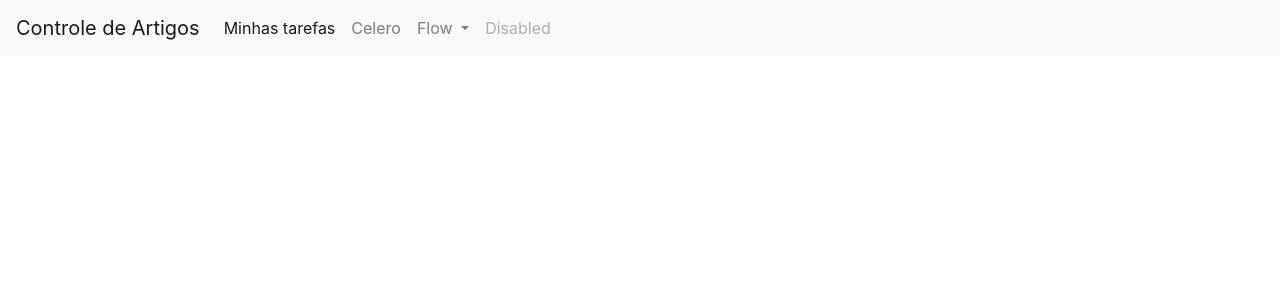
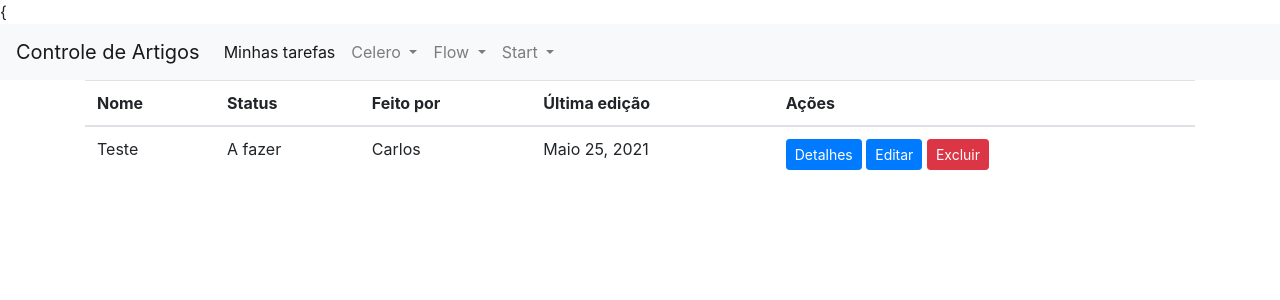
Before and after one commit to carlitos5525/controledeartigos, a Django app: page /artigos/ in a window 1280 px wide. Shown: the top 300 px of the page. Run offline with Django 3.2, Linux system fonts and the light colour scheme; data comes from the database, SQL or seed files in the repository; both versions use the stored data as it was after the commit; some libraries are stand-ins or nearby versions.

Commit message:
Add base.hmtl and list_article view

```diff
--- a/controledeartigos/articles/views.py
+++ b/controledeartigos/articles/views.py
@@ -1,5 +1,11 @@
 from django.shortcuts import render,HttpResponse
+from articles.models import Article
 
 
 def list_articles(request):
-    return render(request, 'base.html', {})
+    template_name = 'articles/list_articles.html'
+    articles = Article.objects.all()
+    context = {
+        'articles': articles
+    }
+    return render(request, template_name, context)
--- /dev/null
+++ b/controledeartigos/templates/articles/list_articles.html
@@ -0,0 +1,41 @@
+{{% extends 'base.html' %}
+
+{% block body %}
+
+    <div class="container">
+        <div class="row">
+            <div class="col-md-12">
+                <table class="table">
+                    <thead>
+                      <tr>
+                        <th scope="col">Nome</th>
+                        <th scope="col">Status</th>
+                        <th scope="col">Feito por</th>
+                        <th scope="col">Última edição</th>
+                        <th scope="col">Ações</th>
+                      </tr>
+                    </thead>
+                    <tbody>
+                          {% for article in articles  %}
+                          <tr>
+                            <td>{{article.name}}</td>
+                            <td>{{article.get_status_display}}</td>
+                            <td>{{article.owner.first_name}}</td>
+                            <td>{{article.last_updated}}</td>
+
+                            <td>
+                              <a href="#" class="btn btn-primary btn-sm">Detalhes</a>
+                              <a href="#" class="btn btn-primary btn-sm">Editar</a>
+                              <a href="#" class="btn btn-danger btn-sm confirm-delete" >Excluir</a>
+                            </td>
+                          </tr>
+                          {% endfor %}
+                    </tbody>
+                  </table>
+            </div>
+        </div>
+    </div>
+
+
+
+{% endblock body %}
--- a/controledeartigos/templates/base.html
+++ b/controledeartigos/templates/base.html
@@ -12,6 +12,7 @@
         <title>{% block title %} Controle de Artigos {% endblock title %}</title>
     </head>
 
+    <body>
       <nav class="navbar navbar-expand-lg navbar-light bg-light">
           <a class="navbar-brand" href="#">Controle de Artigos</a>
           <button class="navbar-toggler" type="button" data-toggle="collapse" data-target="#navbarSupportedContent" aria-controls="navbarSupportedContent" aria-expanded="false" aria-label="Toggle navigation">
@@ -23,25 +24,53 @@
               <li class="nav-item active">
                 <a class="nav-link" href="#">Minhas tarefas <span class="sr-only"></span></a>
               </li>
-            <li class="nav-item">
-              <a class="nav-link" href="#">Celero</a>
+              <li class="nav-item dropdown">
+                <a class="nav-link dropdown-toggle" href="#" id="navbarDropdown" role="button" data-toggle="dropdown" aria-haspopup="true" aria-expanded="false">
+                  Celero
+                </a>
+                <div class="dropdown-menu" aria-labelledby="navbarDropdown">
+                  <a class="dropdown-item" href="#">Lista de Artigos</a>
+                  <div class="dropdown-divider"></div>
+                  <a class="dropdown-item" href="#">Novo Artigo</a>
+                </div>
               </li>
               <li class="nav-item dropdown">
                 <a class="nav-link dropdown-toggle" href="#" id="navbarDropdown" role="button" data-toggle="dropdown" aria-haspopup="true" aria-expanded="false">
                   Flow
                 </a>
                 <div class="dropdown-menu" aria-labelledby="navbarDropdown">
-                <a class="dropdown-item" href="#">Action</a>
-                <a class="dropdown-item" href="#">Another action</a>
+                  <a class="dropdown-item" href="#">Lista de Artigos</a>
                   <div class="dropdown-divider"></div>
-                <a class="dropdown-item" href="#">Something else here</a>
+                  <a class="dropdown-item" href="#">Novo Artigo</a>
                 </div>
               </li>
-            <li class="nav-item">
-              <a class="nav-link disabled" href="#">Disabled</a>
+              <li class="nav-item dropdown">
+                <a class="nav-link dropdown-toggle" href="#" id="navbarDropdown" role="button" data-toggle="dropdown" aria-haspopup="true" aria-expanded="false">
+                  Start
+                </a>
+                <div class="dropdown-menu" aria-labelledby="navbarDropdown">
+                  <a class="dropdown-item" href="#">Lista de Artigos</a>
+                  <div class="dropdown-divider"></div>
+                  <a class="dropdown-item" href="#">Novo Artigo</a>
+                </div>
               </li>
             </ul>
           </div>
         </nav>
 
+        {% block body %}
+
+        {% endblock body %}
+
+        <footer>
+          <script src="https://code.jquery.com/jquery-3.5.1.slim.min.js" integrity="sha384-DfXdz2htPH0lsSSs5nCTpuj/zy4C+OGpamoFVy38MVBnE+IbbVYUew+OrCXaRkfj" crossorigin="anonymous"></script>
+          <script src="https://cdn.jsdelivr.net/npm/popper.js@1.16.0/dist/umd/popper.min.js" integrity="sha384-Q6E9RHvbIyZFJoft+2mJbHaEWldlvI9IOYy5n3zV9zzTtmI3UksdQRVvoxMfooAo" crossorigin="anonymous"></script>
+          <script src="https://stackpath.bootstrapcdn.com/bootstrap/4.5.0/js/bootstrap.min.js" integrity="sha384-OgVRvuATP1z7JjHLkuOU7Xw704+h835Lr+6QL9UvYjZE3Ipu6Tp75j7Bh/kR0JKI" crossorigin="anonymous"></script>
+          <script src="https://code.jquery.com/jquery-1.12.4.js"></script>
+          <script src="https://code.jquery.com/ui/1.12.1/jquery-ui.js"></script>
+          <script src="https://cdn.jsdelivr.net/npm/select2@4.1.0-rc.0/dist/js/select2.min.js"></script>
+          <script src="{% static 'js/jquery.mask.min.js' %}"></script>
+          <script src="{% static 'js/mask.js' %}"></script>
+        </footer>
+    </body>
 </html>
```
Also changed, not shown: controledeartigos/db.sqlite3. Lines whose indentation alone changed are shown as unchanged.
